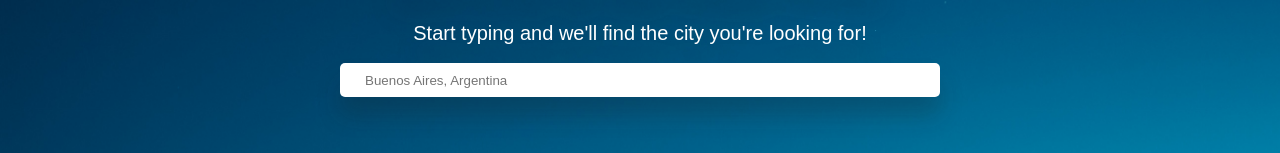
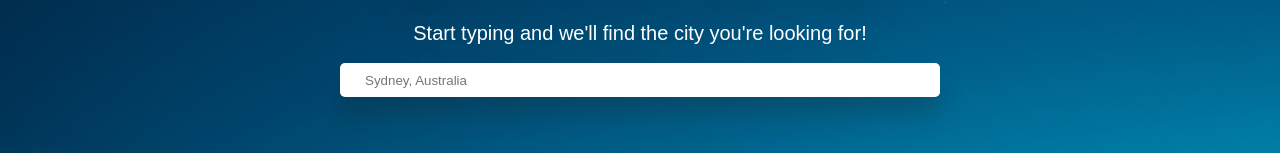
Before and after one commit to soniagisel/autocomplete-cities, a React (Create React App) app: page / in a window 1280 px wide. Shown: the part 172-325 px from the top of the page. Built offline with nearby package versions, Linux system fonts and the light colour scheme.

Commit message:
Improved list counter logic to avoid crash when items are zero

```diff
--- a/src/AutoComplete.js
+++ b/src/AutoComplete.js
@@ -15,7 +15,7 @@ const AutoComplete = () => {
     const [isItemHovered, setIsItemHovered] = useState(false)
     const shouldListDisplay =
         (isOnFocus && currentCitiesList?.length > 0 && currentCityName.length > 2) || isItemHovered
-    const [listCount, setListCount] = useState(0)
+    const [listCount, setListCount] = useState(-1)
     const [itemHoveredIndex, setItemHoveredIndex] = useState(0)
     const noMatches = currentCityName.length > 2 && currentCitiesList.length === 0
 
@@ -87,7 +87,7 @@ const AutoComplete = () => {
     }
 
     useEffect(() => {
-        if (listCount < 0) {
+        if (listCount < 0 && currentCitiesList.length > 0) {
             const lastPosition = currentCitiesList.length - 1
             setListCount(lastPosition)
             listItemRef.current[lastPosition].scrollIntoView(false)
@@ -106,7 +106,7 @@ const AutoComplete = () => {
                 onChange={onValueChange}
                 type='text'
                 onKeyDown={handleArrowEvents}
-                placeholder='Buenos Aires, Argentina'
+                placeholder='Sydney, Australia'
             />
             <ul>
                 {shouldListDisplay &&
```
